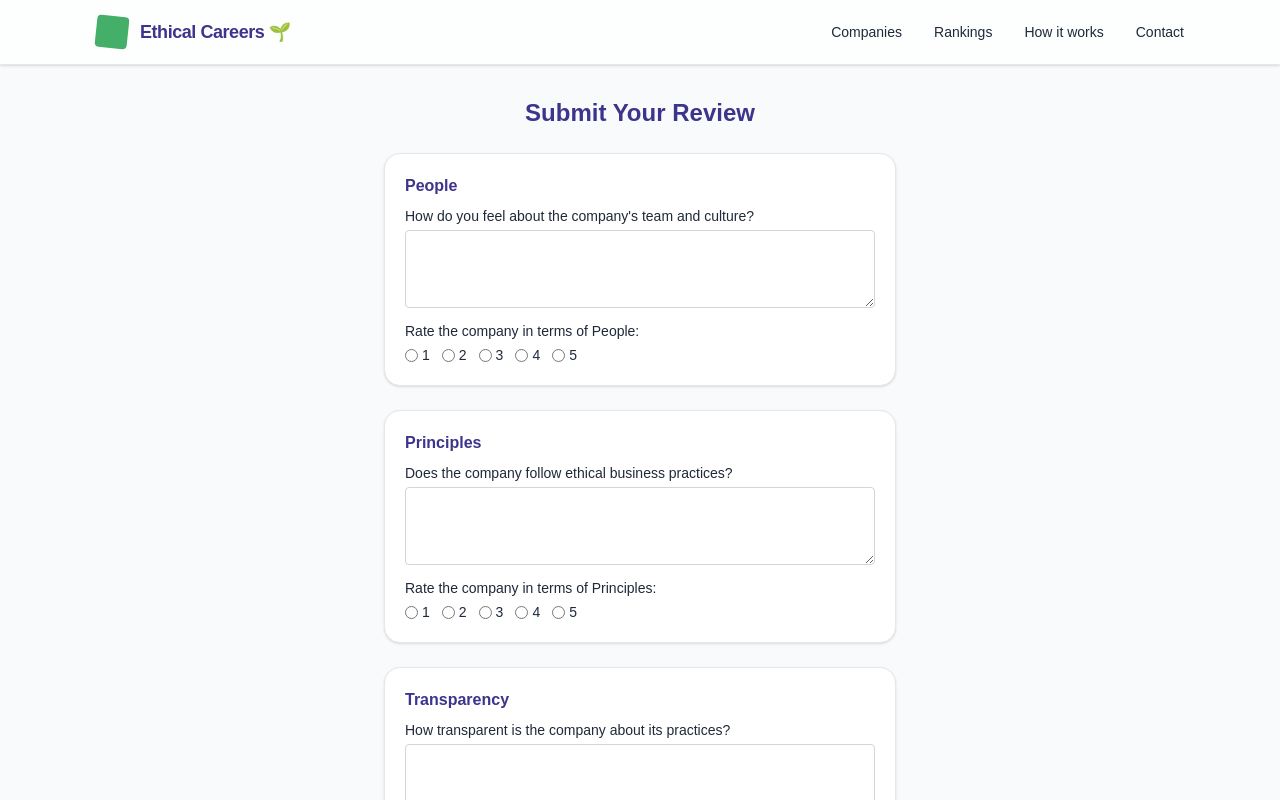
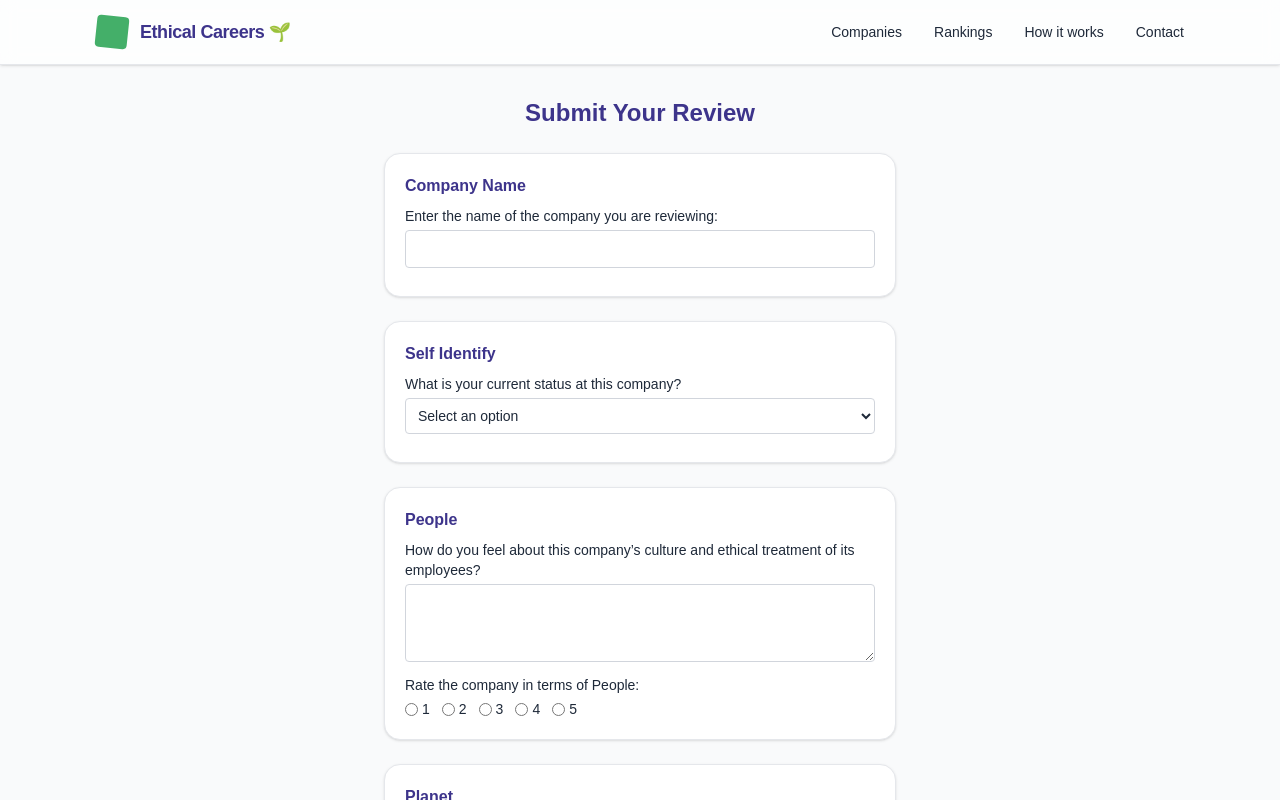
Before and after one commit to shahdalg/ethical-careers, a Next.js app in the folder ethical-careers/: page /survey in a window 1280 px wide. Shown: the top 800 px of the page. Built offline with nearby package versions, Linux system fonts and the light colour scheme; no server answers.

Commit message:
added company name and self identify choices for survey

```diff
--- a/ethical-careers/src/app/survey/page.tsx
+++ b/ethical-careers/src/app/survey/page.tsx
@@ -10,13 +10,22 @@ import { db } from "../../lib/firebase"; // keep if this is already your client
 import { collection, addDoc, Timestamp } from "firebase/firestore";
 
 export default function SurveyPage() {
+  //Company Name
+  const [companyText, setCompanyText] = useState("");
+
+  //Self Identify - multiple choice
+  //I used to work here
+  //I currently work here
+  //I have never worked here - option to expand
+  const [selfIdentify, setSelfIdentify] = useState("");
+
   // People
   const [peopleText, setPeopleText] = useState("");
   const [peopleRating, setPeopleRating] = useState("");
 
-  // Principles
-  const [principlesText, setPrinciplesText] = useState("");
-  const [principlesRating, setPrinciplesRating] = useState("");
+  // Planet
+  const [planetText, setPlanetText] = useState("");
+  const [planetRating, setPlanetRating] = useState("");
 
   // Transparency
   const [transparencyText, setTransparencyText] = useState("");
@@ -34,10 +43,11 @@ export default function SurveyPage() {
     e.preventDefault();
     try {
       await addDoc(collection(db, "posts"), {
+        companyText,
         peopleText,
         peopleRating: Number(peopleRating) || null,
-        principlesText,
-        principlesRating: Number(principlesRating) || null,
+        planetText,
+        planetRating: Number(planetRating) || null,
         transparencyText,
         transparencyRating: Number(transparencyRating) || null,
         recommend,
@@ -46,8 +56,10 @@ export default function SurveyPage() {
       alert("Post submitted!");
 
       // clear all states
+      setCompanyText("");
+      setSelfIdentify("");
       setPeopleText(""); setPeopleRating("");
-      setPrinciplesText(""); setPrinciplesRating("");
+      setPlanetText(""); setPlanetRating("");
       setTransparencyText(""); setTransparencyRating("");
       setRecommend("");
     } catch (err) {
@@ -105,11 +117,87 @@ export default function SurveyPage() {
         </h1>
 
         <form onSubmit={handleSubmit} className="flex flex-col gap-6 w-full max-w-lg">
+          {/* Company Name */}
+          <section className="border border-gray-200 rounded-2xl p-5 bg-white shadow-sm">
+            <h2 className="font-semibold mb-2 text-[#3D348B]">Company Name</h2>
+            <label className="block mb-2 text-sm">
+              Enter the name of the company you are reviewing:
+              <input
+                type="text"
+                value={companyText}
+                onChange={(e) => setCompanyText(e.target.value)}
+                className="w-full border border-gray-300 p-2 rounded mt-1 focus:outline-none focus:ring-2 focus:ring-[#44AF69]"
+              />
+            </label>
+          </section>
+
+           {/* Self Identify */}
+<section className="border border-gray-200 rounded-2xl p-5 bg-white shadow-sm">
+  <h2 className="font-semibold mb-2 text-[#3D348B]">Self Identify</h2>
+  <label className="block mb-2 text-sm">
+    What is your current status at this company?
+    <select
+      value={selfIdentify}
+      onChange={(e) => setSelfIdentify(e.target.value)}
+      className="w-full border border-gray-300 p-2 rounded mt-1 focus:outline-none focus:ring-2 focus:ring-[#44AF69]"
+    >
+      <option value="">Select an option</option>
+      <option value="currentlyWork">I currently work here</option>
+      <option value="usedToWork">I used to work here</option>
+      <option value="neverWorked">I have never worked here</option>
+    </select>
+  </label>
+
+  {/* Follow-up questions — rendered conditionally */}
+  {selfIdentify === "currentlyWork" && (
+    <div className="mt-3">
+      <label className="block mb-2 text-sm">
+        When did you start working here?
+        <input
+          type="month"
+          className="w-full border border-gray-300 p-2 rounded mt-1 focus:outline-none focus:ring-2 focus:ring-[#44AF69]"
+        />
+      </label>
+    </div>
+  )}
+
+  {selfIdentify === "usedToWork" && (
+    <div className="mt-3">
+      <label className="block mb-2 text-sm">
+        When did you start?
+        <input
+          type="month"
+          className="w-full border border-gray-300 p-2 rounded mt-1 focus:outline-none focus:ring-2 focus:ring-[#44AF69]"
+        />
+      </label>
+      <label className="block mb-2 text-sm">
+        When did you leave?
+        <input
+          type="month"
+          className="w-full border border-gray-300 p-2 rounded mt-1 focus:outline-none focus:ring-2 focus:ring-[#44AF69]"
+        />
+      </label>
+    </div>
+  )}
+
+  {selfIdentify === "neverWorked" && (
+    <div className="mt-3">
+      <label className="block mb-2 text-sm">
+        Please expand on why you’re reviewing this company:
+        <textarea
+          className="w-full border border-gray-300 p-2 rounded mt-1 focus:outline-none focus:ring-2 focus:ring-[#44AF69]"
+          rows={3}
+        />
+      </label>
+    </div>
+  )}
+</section>
+
           {/* People */}
           <section className="border border-gray-200 rounded-2xl p-5 bg-white shadow-sm">
             <h2 className="font-semibold mb-2 text-[#3D348B]">People</h2>
             <label className="block mb-2 text-sm">
-              How do you feel about the company's team and culture?
+              How do you feel about this company’s culture and ethical treatment of its employees?
               <textarea
                 value={peopleText}
                 onChange={(e) => setPeopleText(e.target.value)}
@@ -121,27 +209,27 @@ export default function SurveyPage() {
             <RatingRadios value={peopleRating} setValue={setPeopleRating} name="peopleRating" />
           </section>
 
-          {/* Principles */}
+          {/* Planet */}
           <section className="border border-gray-200 rounded-2xl p-5 bg-white shadow-sm">
-            <h2 className="font-semibold mb-2 text-[#3D348B]">Principles</h2>
+            <h2 className="font-semibold mb-2 text-[#3D348B]">Planet</h2>
             <label className="block mb-2 text-sm">
-              Does the company follow ethical business practices?
+              How do you feel about this company’s environmental sustainability and commitment to reducing its impact on the planet?
               <textarea
-                value={principlesText}
-                onChange={(e) => setPrinciplesText(e.target.value)}
+                value={planetText}
+                onChange={(e) => setPlanetText(e.target.value)}
                 className="w-full border border-gray-300 p-2 rounded mt-1 focus:outline-none focus:ring-2 focus:ring-[#44AF69]"
                 rows={3}
               />
             </label>
-            <label className="block mt-2 text-sm">Rate the company in terms of Principles:</label>
-            <RatingRadios value={principlesRating} setValue={setPrinciplesRating} name="principlesRating" />
+            <label className="block mt-2 text-sm">Rate the company in terms of Planet:</label>
+            <RatingRadios value={planetRating} setValue={setPlanetRating} name="planetRating" />
           </section>
 
           {/* Transparency */}
           <section className="border border-gray-200 rounded-2xl p-5 bg-white shadow-sm">
             <h2 className="font-semibold mb-2 text-[#3D348B]">Transparency</h2>
             <label className="block mb-2 text-sm">
-              How transparent is the company about its practices?
+              How do you feel about this company’s transparency in its business practices and alignments?
               <textarea
                 value={transparencyText}
                 onChange={(e) => setTransparencyText(e.target.value)}
```
